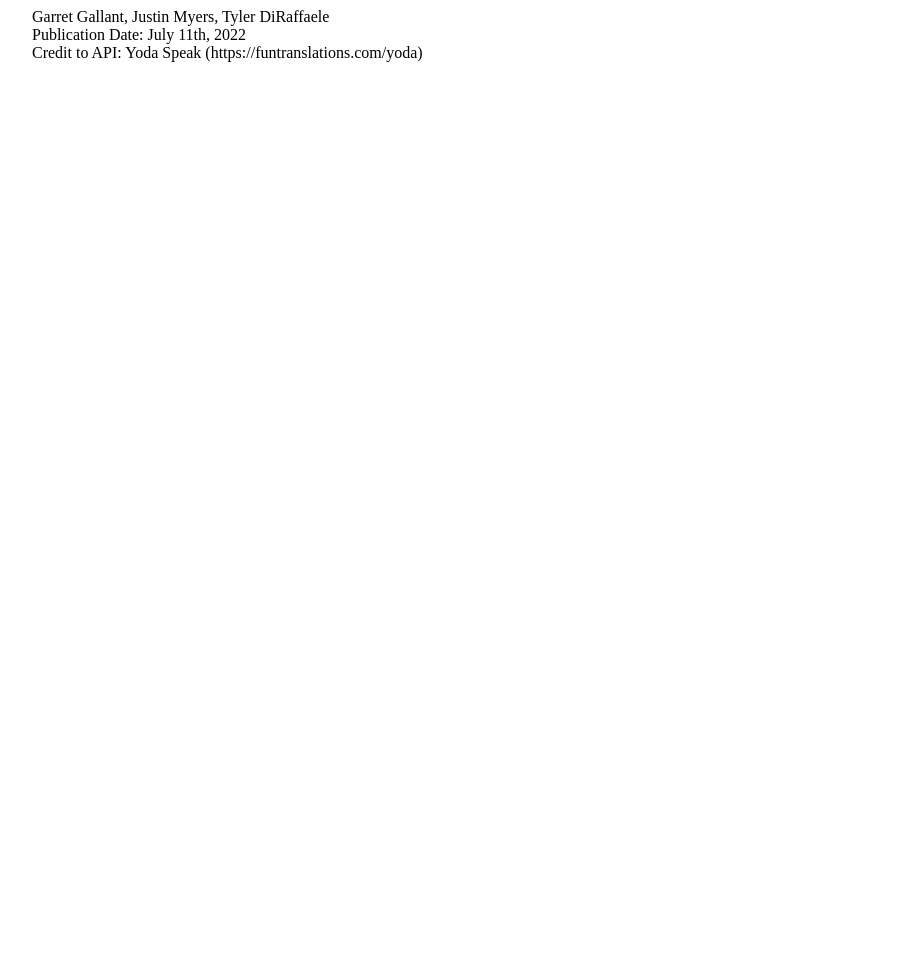
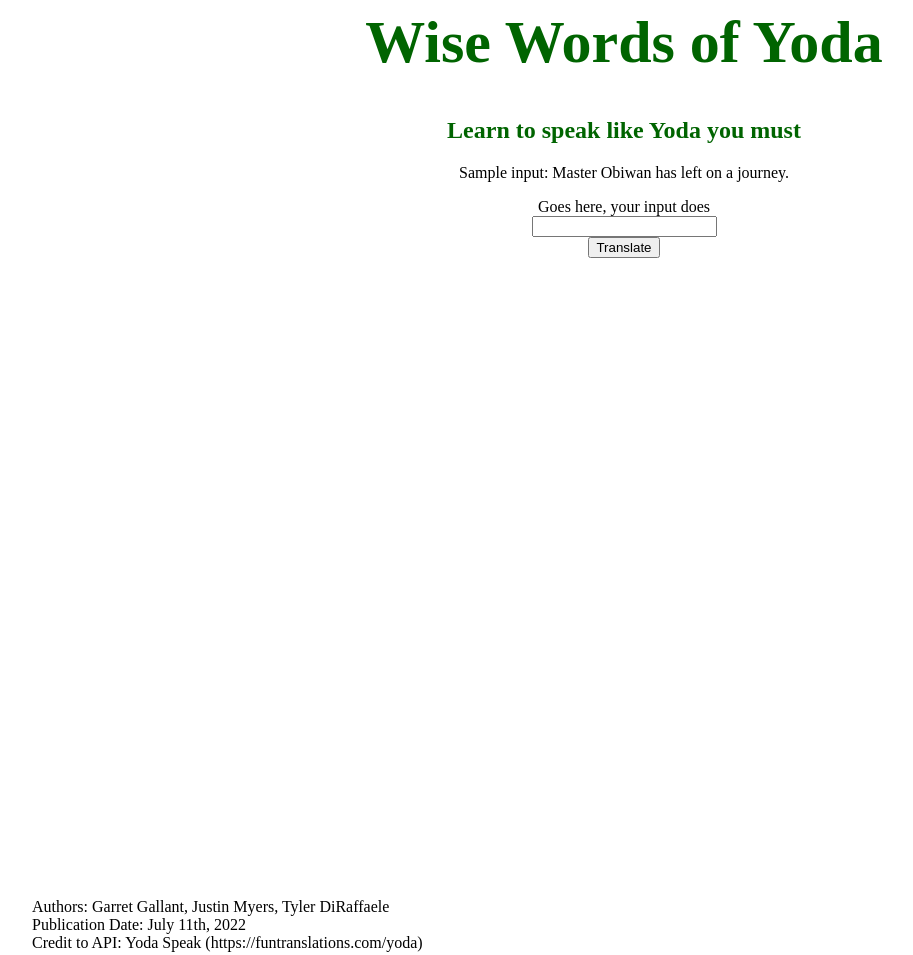
Before and after one commit to jlmyers14/yoda-speak-translator, a plain HTML site: page index.html in a window 1280 px wide. Shown: the whole page, without its empty margins (16-929 px from the left). Before the commit the page ends 800 px from the top, so only its background shows below. Drawn offline with Linux system fonts and the light colour scheme.

Commit message:
Website skeleton created

```diff
--- a/index.html
+++ b/index.html
@@ -7,17 +7,31 @@
     <title>Yodish Translator</title>
   </head>
 
-  <header></header>
-  <body></body>
+  <header id="header">
+    <h1>Wise Words of Yoda</h1>
+    <h2>Learn to speak like Yoda you must</h2>
+    <p></p>
+    </header>
+  <body>
+    <p>Sample input: Master Obiwan has left on a journey.</p>
+    <form>
+      <div>
+        <label> Goes here, your input does</label>
+        <br>
+        <input type="text">
+      </div>
+      <button>Translate</button>
+  </body>
+
   <footer id="footer">
     <div>
         <ul id="footerText">
-            <li>Garret Gallant, Justin Myers, Tyler DiRaffaele</li>
+            <li>Authors: Garret Gallant, Justin Myers, Tyler DiRaffaele</li>
             <li>Publication Date: July 11th, 2022</li>
             <li>Credit to API: Yoda Speak (https://funtranslations.com/yoda)</li>
         </ul>
     </div>
   </footer>
-  <footer></footer>
+
 
 </html>
--- a/style.css
+++ b/style.css
@@ -1,8 +1,21 @@
+#header {
+    color: #006400;
+}
+
+h1 {
+    font-size: 60px;
+}
+
 ul {
     list-style-type: none;
 }
 
-#footer {
+body{
+    text-align: center;
+}
+
+#footerText {
     position: relative;
-    nav-down: 800px;
+    margin-top: 640px;
+    text-align: left;
 }
```
